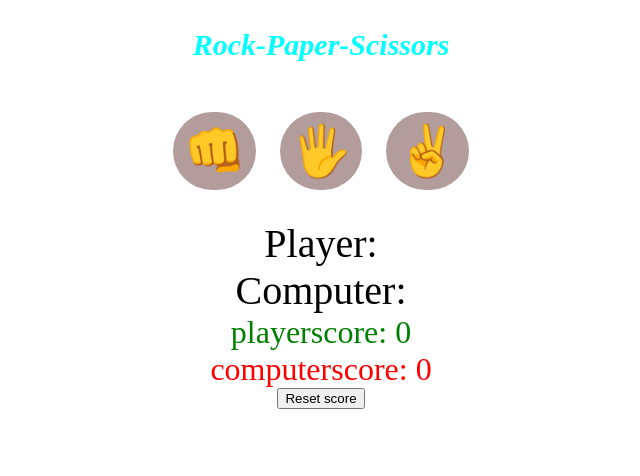
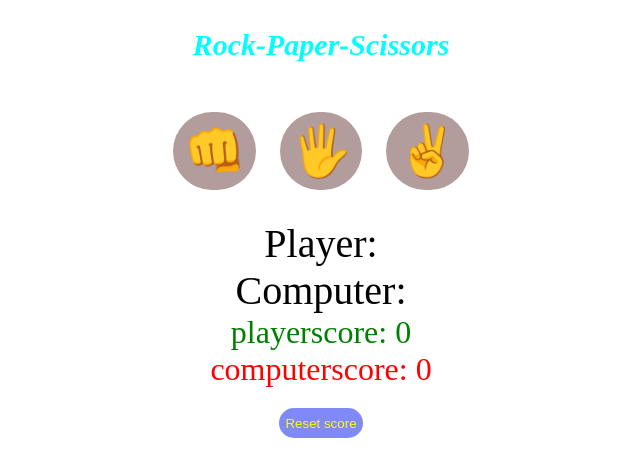
Before and after one commit to Dev-Istyak/ROCK-PAPER-SCISSORS, a plain HTML site: page index.html in a window 1280 px wide. Shown: the whole page, without its empty margins (319-959 px from the left). Drawn offline with Linux system fonts and the light colour scheme.

Commit message:
Update style.css

```diff
--- a/style.css
+++ b/style.css
@@ -36,6 +36,15 @@ h1{
     font-size: 4.6rem;
     font-weight: bold;
 }
+#reset{
+    margin-top: 20px;
+    background-color: #7f89f7;
+    color: yellow;
+    border: none;
+    height: 30px;
+    border-radius: 30px;
+    cursor: pointer;
+}
 
 .greencolor , .gg{
     color: green;
@@ -43,6 +52,7 @@ h1{
 .redcolor, .hh{
     color: red;
 }
+
 
 .gg, .hh{
     font-size: 2rem;
```
